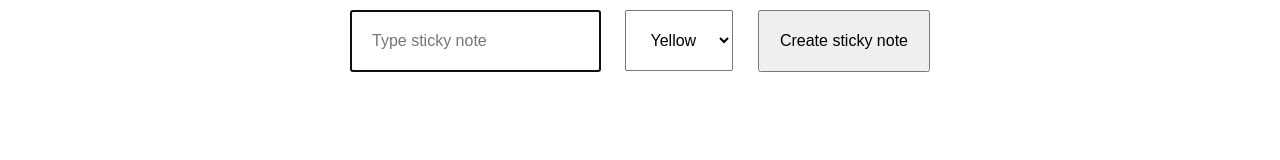
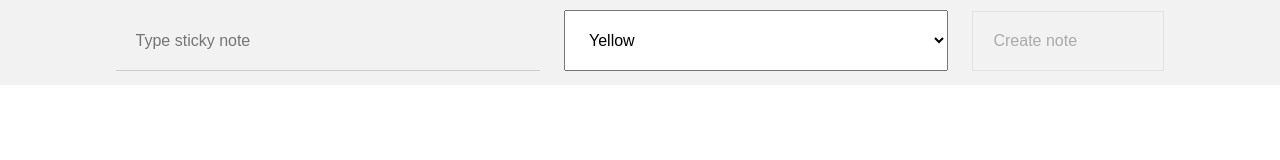
Before and after one commit to martin-banks/GeneralAssembly-js1, a plain HTML site: page homework/05-stickies/index.html in a window 1280 px wide. Drawn offline with Linux system fonts and the light colour scheme.

Commit message:
css updates

```diff
--- a/homework/05-stickies/app_4.js
+++ b/homework/05-stickies/app_4.js
@@ -36,13 +36,6 @@ function createNote(){
 
 
 	if ( !!(getVal('#noteText')) && !!(getVal('#colourPick')) ){ // if input not empty
-		// div template for sticky note
-		var template = document.createElement('div');
-			template.className = 'box';
-			// get value of selected colour from dropdown menu
-			template.style.backgroundColor = getVal('#colourPick');
-			// Call count function and concatonate with input text
-
 
 		var noteNumber = document.createTextNode(count('.box'));
 
@@ -52,16 +45,17 @@ function createNote(){
 			noteNumberPar.appendChild(noteNumber);
 
 		var stickyText = document.createTextNode(getVal('#noteText'));
+
+		// div template for sticky note
+		var template = document.createElement('div');
+			template.className = 'box';
+			// get value of selected colour from dropdown menu
+			template.style.backgroundColor = getVal('#colourPick');
+			// Call count function and concatonate with input text
 			template.appendChild(noteNumberPar);
 			template.appendChild(stickyText);
 
-
-
-		//	template.innerHTML = noteNumberPar + '.' + getVal('#noteText');
-
-
 		$get('.container').appendChild(template); // add sticky to div.container
-
 
 		// create textNode to append text into the remove button
 		var removeID = 'removeButton' + (count('.box')-1)
@@ -108,11 +102,8 @@ function updateNoteNumbers(){
 
 
 
-
-
-
 //////////////////////////////////////////////////////
-//////////////////////////////////////////////////////
+//////// Calling the functions ///////////////////////
 //////////////////////////////////////////////////////
 
 // keyboard events on input field
@@ -133,7 +124,9 @@ $get('#clicker').onclick = function(){
 }
 
 
-
+// removes note and udates numbers from div.container
+// click event added to div.removeButton on it's creation
+// references this.parentNode
 function removeNote(param){
 	param.remove();
 	updateNoteNumbers();
--- a/homework/05-stickies/index.html
+++ b/homework/05-stickies/index.html
@@ -9,12 +9,21 @@
 		width: 100%;
 		text-align: center;
 	}
+	#inputContainer {
+		position: fixed;;
+		top: 0;
+		left:0;
+		width: 100%;
+		height: 85px;
+		background-color: #f2f2f2;
+	}
 	.container {
 		display: flex;
 		justify-content: space-around;
 		flex-wrap: wrap;
 		height: 50px;
-		margin-top: 20px;
+		margin-top: 150px;
+		z-index: -1;
 	}
 	.box {
 		position: relative;
@@ -48,12 +57,48 @@
 		display: inline-flex;
 		padding: 20px;
 		margin: 10px;
+		width: 30%;
 	}
+
+
+	input {
+		background-color: transparent;
+		border: none;
+		border-bottom: solid 1px #ccc;
+		text-align: left;
+	}
+
+	input:focus,
+	button:focus {
+		outline: none;
+	}
+
+	::-webkit-input-placeholder, {
+		color: #ccc;
+		//text-align: left;
+	}
+
+	#clicker {
+		background-color: transparent;
+		border: solid 1px #e2e2e2;
+		color: #aaa;
+		width: 15%;
+		text-align: center;
+	}
+	#clicker:hover {
+		background-color: #fff
+	}
+
+
 	</style>
 
 </head>
 <body>
 
+	<div class="container"></div>
+
+
+	<div id="inputContainer">
 		<input id="noteText" type="text" name="note" placeholder="Type sticky note" />
 		<select id="colourPick">
 			<option value="gold">Yellow</option>
@@ -62,9 +107,10 @@
 			<option value="red">Red</option>
 			<option value="violet">Pink</option>
 		</select>
-	<button type="button" id="clicker">Create sticky note</button>
+		<button type="button" id="clicker">Create note</button>
+	</div>
 
-	<div class="container"></div>
+
 	<!-- js -->
 	<script src="app_4.js"></script>
 
```
Lines whose indentation alone changed are shown as unchanged.
